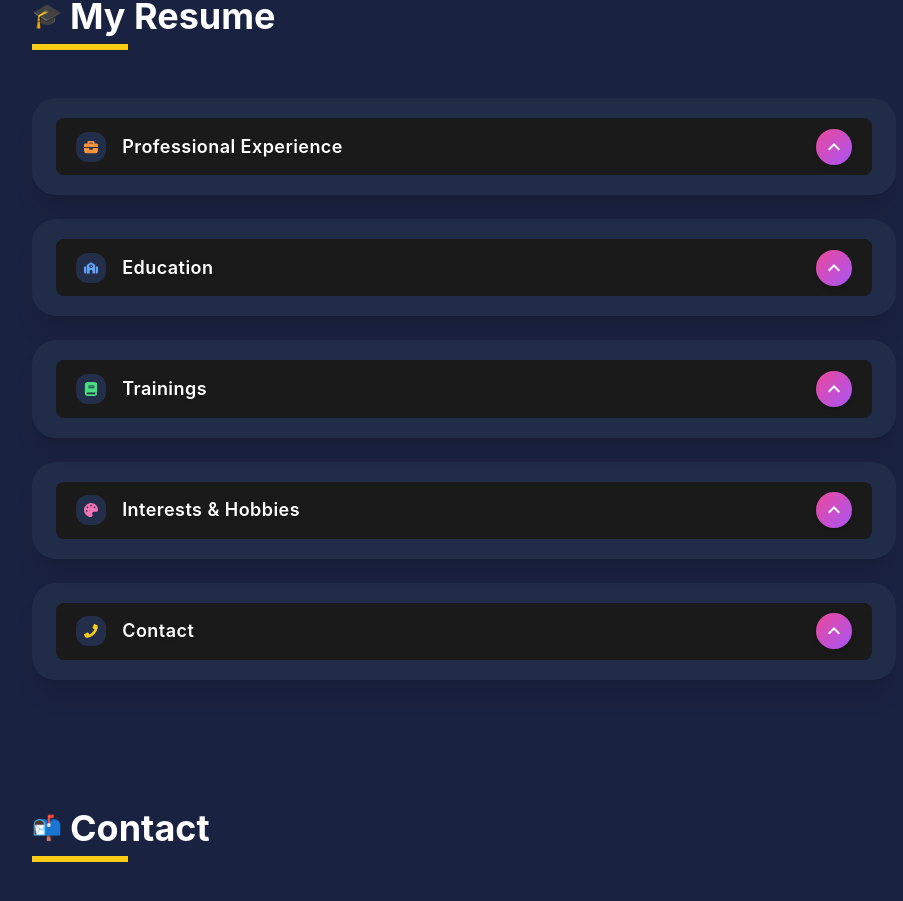
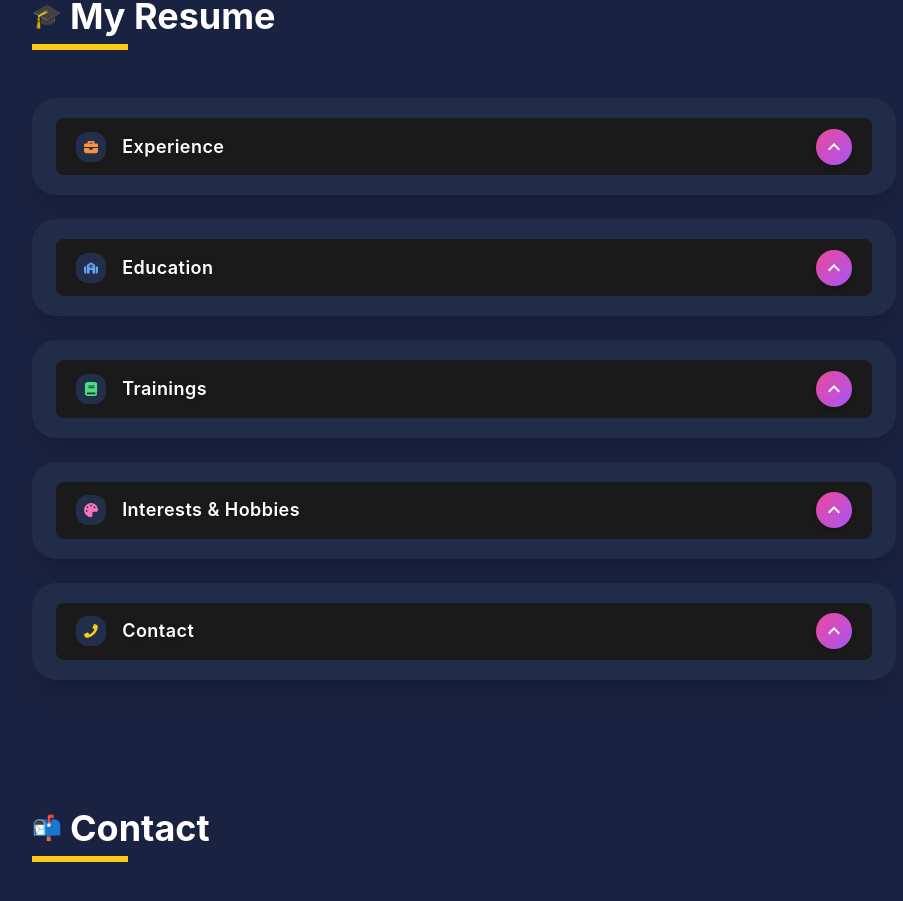
Before and after one commit to Ibrahimpalisse/portfolio, a React (Vite) app in the folder frontend/: page / in a window 1280 px wide. Shown: the part 3740-4641 px from the top of the page, without its empty margins (288-1191 px from the left). Built offline with nearby package versions, Linux system fonts and the light colour scheme.

Commit message:
Mise à jour des composants Bannière et Contact pour un style et une localisation améliorés. Ajustement du remplissage des boutons dans Bannière et mise à jour du lien GitHub dans Contact. Révision des traductions pour une meilleure expérience en arabe, anglais et français.

```diff
--- a/frontend/src/components/Banner.jsx
+++ b/frontend/src/components/Banner.jsx
@@ -189,7 +189,7 @@ const Banner = ({ name, title }) => {
             <a
               href="/cv.pdf"
               download
-              className="flex items-center justify-center bg-blue-600/90 hover:bg-blue-700 text-white py-3 px-4 rounded-md transition shadow-md"
+              className="flex items-center justify-center bg-blue-600/90 hover:bg-blue-700 text-white py-5 md:py-3 px-4 rounded-md transition shadow-md"
             >
               <span className="mr-2">⬇️</span>
               <span>{t('banner.download_cv')}</span>
@@ -216,7 +216,7 @@ const Banner = ({ name, title }) => {
           onClick={() => setMobileMenuOpen(false)}
         ></div>
         <div
-          className={`fixed top-0 left-0 bottom-0 w-64 z-30 transition-transform duration-300 ease-in-out shadow-xl ${mobileMenuOpen ? 'translate-x-0' : '-translate-x-full'}`}
+          className={`fixed top-0 left-0 bottom-0 w-64 z-30 transition-transform duration-300 ease-in-out shadow-xl ${mobileMenuOpen ? 'translate-x-0' : '-translate-x-full'} h-screen overflow-y-auto`}
           style={{
             backgroundImage: `url(${imagePort})`,
             backgroundSize: 'cover',
--- a/frontend/src/components/Contact.jsx
+++ b/frontend/src/components/Contact.jsx
@@ -176,7 +176,7 @@ export default function Contact() {
 
         {/* Cadre infos contact */}
         <div className="flex-1 bg-[#22304a]/80 backdrop-blur-md rounded-3xl shadow-xl hover:shadow-yellow-400/40 p-8 flex flex-col items-center justify-center gap-6 min-w-[280px] max-w-xl mx-auto md:mx-0 transition-all duration-300">
-          <a href="https://github.com/ton-github" target="_blank" rel="noopener noreferrer" className="text-white hover:text-yellow-400 text-3xl flex items-center gap-3 transition-all duration-200 hover:scale-105">
+          <a href="https://github.com/Ibrahimpalisse" target="_blank" rel="noopener noreferrer" className="text-white hover:text-yellow-400 text-3xl flex items-center gap-3 transition-all duration-200 hover:scale-105">
             <FaGithub /> <span className="text-lg font-semibold">GitHub</span>
           </a>
           <a href="https://linkedin.com/in/ton-linkedin" target="_blank" rel="noopener noreferrer" className="text-blue-400 hover:text-yellow-400 text-3xl flex items-center gap-3 transition-all duration-200 hover:scale-105">
--- a/frontend/src/locales/ar.json
+++ b/frontend/src/locales/ar.json
@@ -14,7 +14,7 @@
   },
   "home": {
     "hello": "مرحباً،",
-    "iam": "أنا ڤيكنيس إبراهيم",
+    "iam": "أنا VIGNES إبراهيم",
     "job": "مطور ويب",
     "description": "شغوف بتطوير تطبيقات الويب الحديثة والمبتكرة. كمطور Full Stack، أتقن تقنيات الواجهة الأمامية والخلفية لإنشاء تجارب مستخدم متكاملة وعالية الأداء."
   },
@@ -35,7 +35,7 @@
   },
   "cv": {
     "title": "السيرة الذاتية",
-    "experience": "الخبرة المهنية",
+    "experience": "الخبرة",
     "education": "التعليم",
     "trainings": "الدورات",
     "interests": "الاهتمامات والهوايات",
--- a/frontend/src/locales/en.json
+++ b/frontend/src/locales/en.json
@@ -35,7 +35,7 @@
   },
   "cv": {
     "title": "My Resume",
-    "experience": "Professional Experience",
+    "experience": "Experience",
     "education": "Education",
     "trainings": "Trainings",
     "interests": "Interests & Hobbies",
--- a/frontend/src/locales/fr.json
+++ b/frontend/src/locales/fr.json
@@ -35,7 +35,7 @@
   },
   "cv": {
     "title": "Mon CV",
-    "experience": "Expérience Professionnelle",
+    "experience": "Expérience",
     "education": "Éducation",
     "trainings": "Formations",
     "interests": "Intérêts et Loisirs",
```
